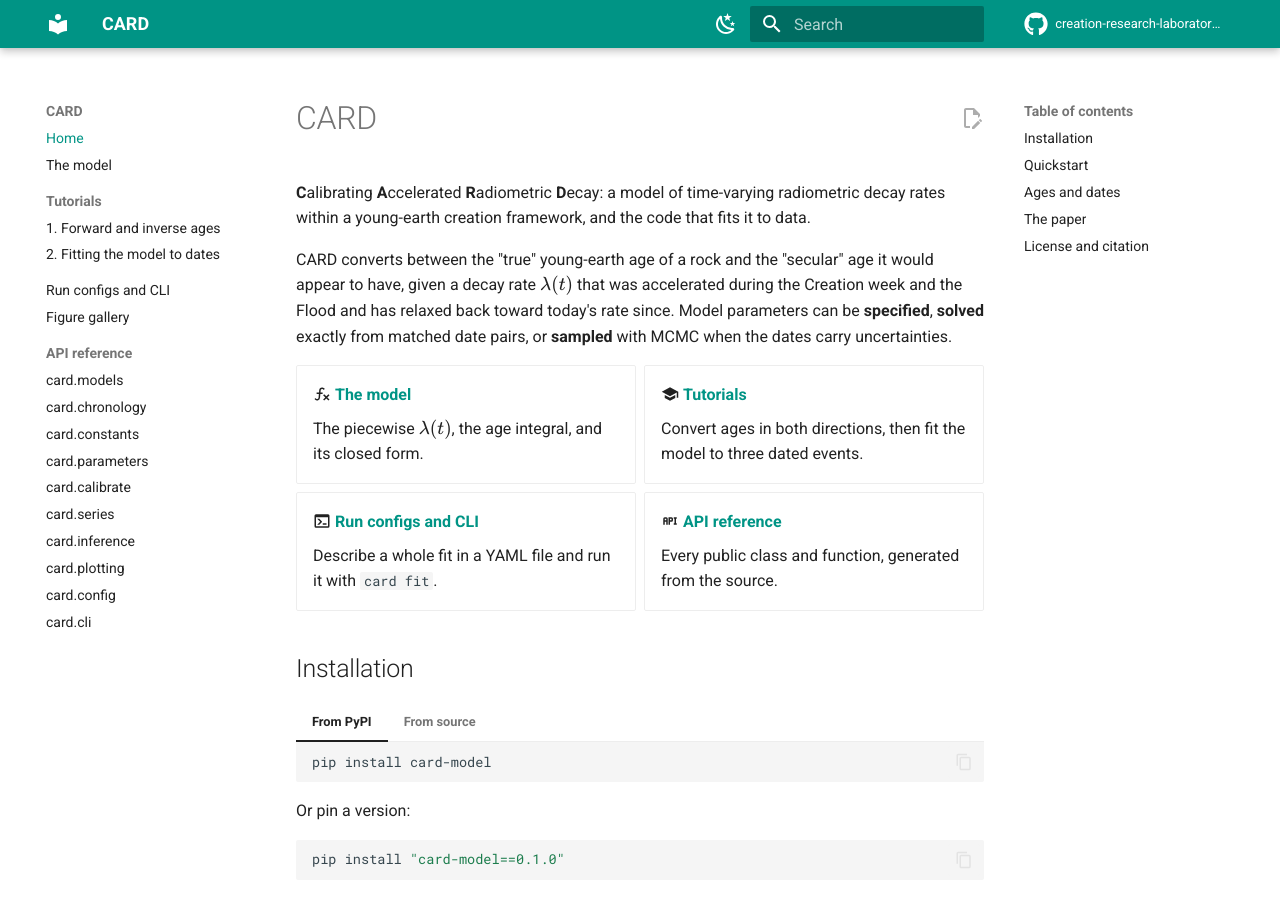
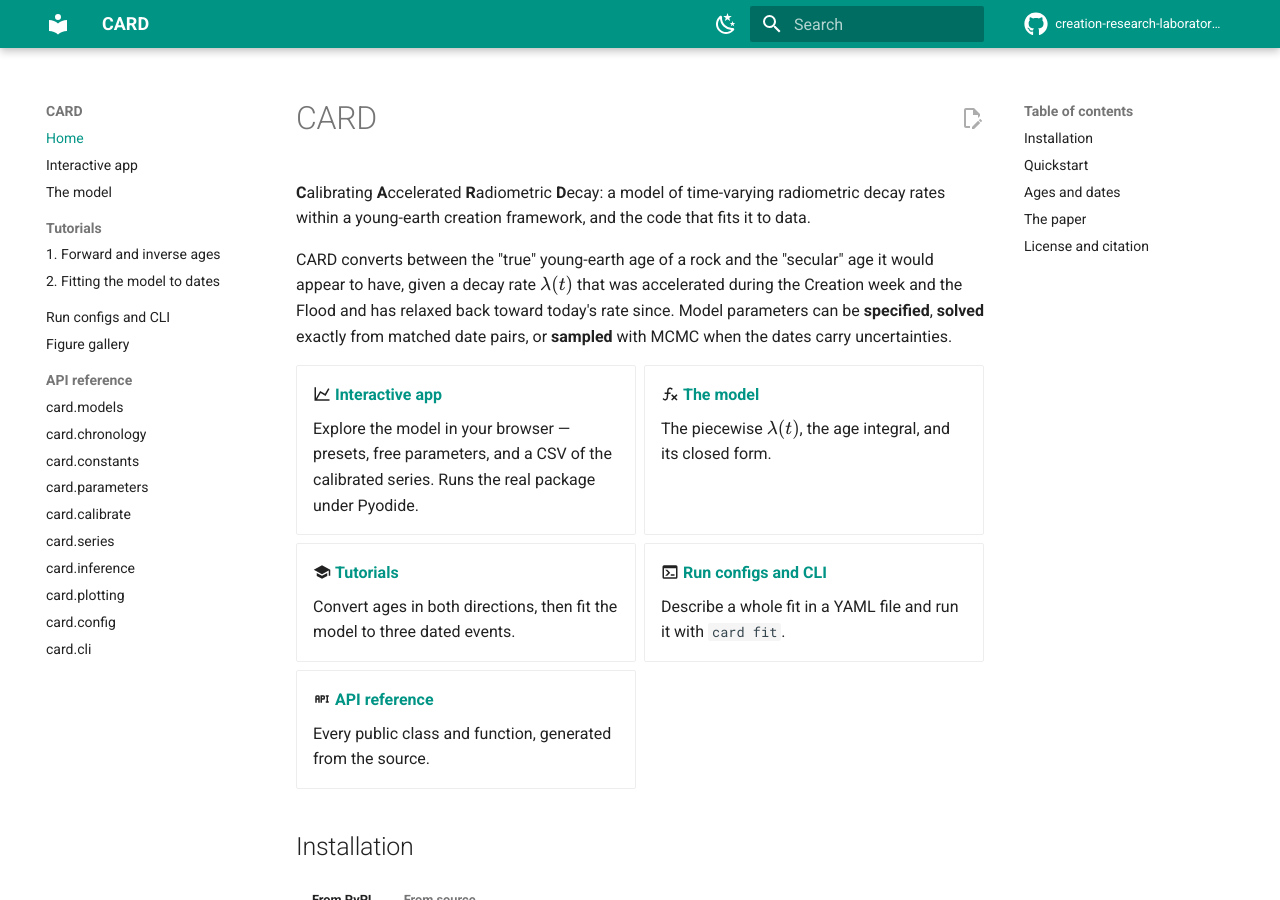
Before and after one commit to creation-research-laboratory/card-model, an MkDocs documentation site: the page built from docs/index.md, in a window 1280 px wide and 900 px high. Built offline with MkDocs 1.6.1 and Material for MkDocs 9.7.7, drawn with Linux system fonts in a browser that asks for light colours; comment, search, counter and statistics services are not loaded.

Commit message:
Link the docs site to the web app
The app deploys to /card-model/app/, but nothing on the docs site
pointed at it, so a visitor landing on /card-model/ had no way to find
it and reasonably concluded it had not deployed.

Two links, deliberately of different kinds. The landing-page card uses a
relative `app/`, which resolves against whatever host serves the site --
mkdocs reports it as an unrecognised relative link and leaves it as is,
which is an INFO rather than a warning, so --strict still passes. The
nav entry has to be absolute: docs.yml copies the bundle into site/app
*after* mkdocs has run, so a relative nav entry would be validated
against a file that does not exist yet. The cost is that the nav link
leaves a local `mkdocs serve`, which is why the card is relative.

Verified by building the site, staging it under a matching directory
tree with a placeholder at app/, and following both links.

Co-Authored-By: Claude Opus 5 <noreply@anthropic.com>

```diff
--- a/docs/index.md
+++ b/docs/index.md
@@ -12,6 +12,11 @@ from matched date pairs, or **sampled** with MCMC when the dates carry
 uncertainties.
 
 <div class="grid cards" markdown>
+
+-   :material-chart-line: **[Interactive app](app/){ .external }**
+
+    Explore the model in your browser — presets, free parameters, and a CSV
+    of the calibrated series. Runs the real package under Pyodide.
 
 -   :material-function-variant: **[The model](model.md)**
 
--- a/mkdocs.yml
+++ b/mkdocs.yml
@@ -94,6 +94,12 @@ extra_javascript:
 
 nav:
   - Home: index.md
+  # Absolute, because the app is not a mkdocs page: docs.yml copies the built
+  # bundle into site/app after `mkdocs build` has run, so a relative nav entry
+  # would fail validation against a file that does not exist yet. The cost is
+  # that this link leaves a local `mkdocs serve`; the index card uses a
+  # relative `app/`, which works in both.
+  - Interactive app: https://creation-research-laboratory.github.io/card-model/app/
   - The model: model.md
   - Tutorials:
       - 1. Forward and inverse ages: tutorials/forward-inverse.md
```
